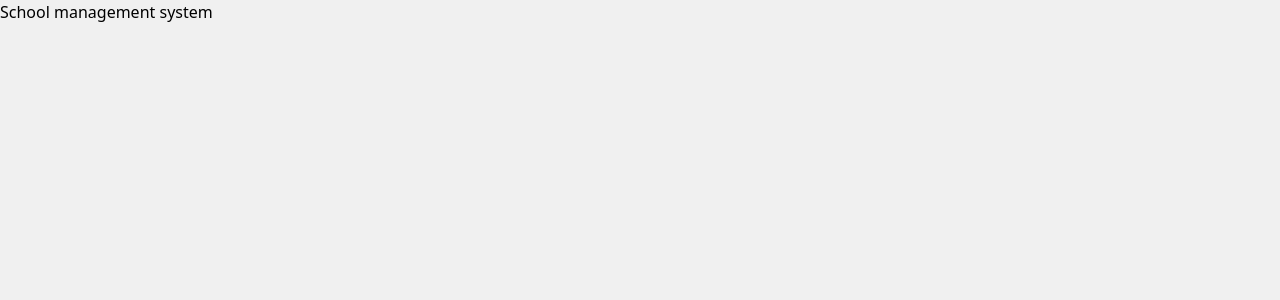
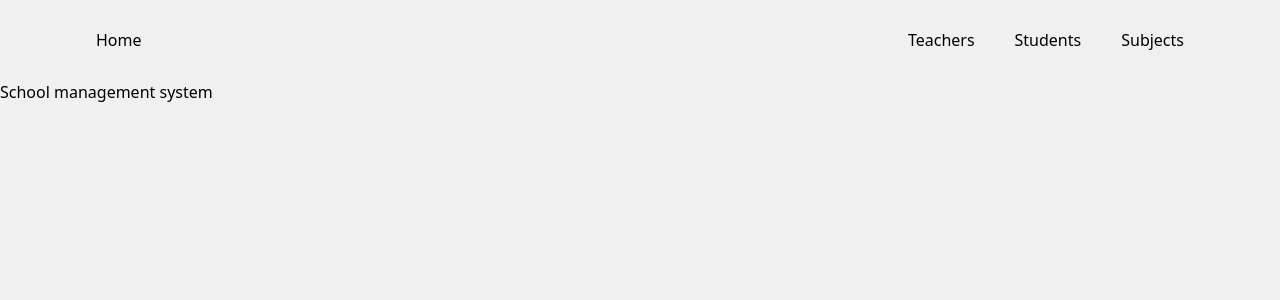
Before and after one commit to Wajahat43/school-management-system, a Next.js app: page / in a window 1280 px wide. Shown: the top 300 px of the page. Built offline with nearby package versions, Linux system fonts and the light colour scheme.

Commit message:
Add header component

```diff
--- a/src/app/globals.css
+++ b/src/app/globals.css
@@ -1,6 +1,12 @@
 @tailwind base;
 @tailwind components;
 @tailwind utilities;
+
+*,
+*::before,
+*::after {
+  box-sizing: border-box;
+}
 
 :root {
   --foreground-rgb: 0, 0, 0;
@@ -10,13 +16,13 @@
 @media (prefers-color-scheme: dark) {
   :root {
     --foreground-rgb: 255, 255, 255;
-    --background-rgb: 30, 30, 30;
+    --background-rgb: 10, 10, 10;
   }
 }
 
 body {
-  color: rgb(var(--foreground-rgb));
-  background-color: rgb(var(--background-rgb));
+  color: rgb(var(--foreground-rgb)) !important;
+  background-color: rgb(var(--background-rgb)) !important;
 }
 
 @layer utilities {
--- a/src/app/layout.tsx
+++ b/src/app/layout.tsx
@@ -1,3 +1,4 @@
+import Header from "@/components/header/header";
 import "./globals.css";
 
 export default function RootLayout({
@@ -7,7 +8,10 @@ export default function RootLayout({
 }>) {
   return (
     <html lang="en">
-      <body>{children}</body>
+      <body>
+        <Header />
+        {children}
+      </body>
     </html>
   );
 }
--- a/src/app/page.tsx
+++ b/src/app/page.tsx
@@ -1,7 +1,3 @@
 export default function Home() {
-  return (
-    <main>
-      <h1>School management system</h1>
-    </main>
-  );
+  return <h1>School management system</h1>;
 }
--- /dev/null
+++ b/src/components/header/header.tsx
@@ -0,0 +1,26 @@
+import Link from "next/link";
+import React from "react";
+
+function Header() {
+  const navLinks = [
+    { title: "Teachers", path: "/teachers" },
+    { title: "Students", path: "/students" },
+    { title: "Subjects", path: "/subjects" },
+  ];
+  return (
+    <header className="flex flex-col items-center justify-between gap-2 px-24 py-4 min-h-20 md:flex-row">
+      <Link className="hover:scale-105" href="/">
+        Home
+      </Link>
+      <nav className="flex flex-col justify-between gap-2 md:gap-10 md:flex-row ">
+        {navLinks.map(({ title, path }) => (
+          <Link key={title} className="hover:scale-105" href={path}>
+            {title}
+          </Link>
+        ))}
+      </nav>
+    </header>
+  );
+}
+
+export default Header;
```
Also changed, not shown: package.json (+6 -5 lines), 1 other file (tests, documents, lock files or other folders).
